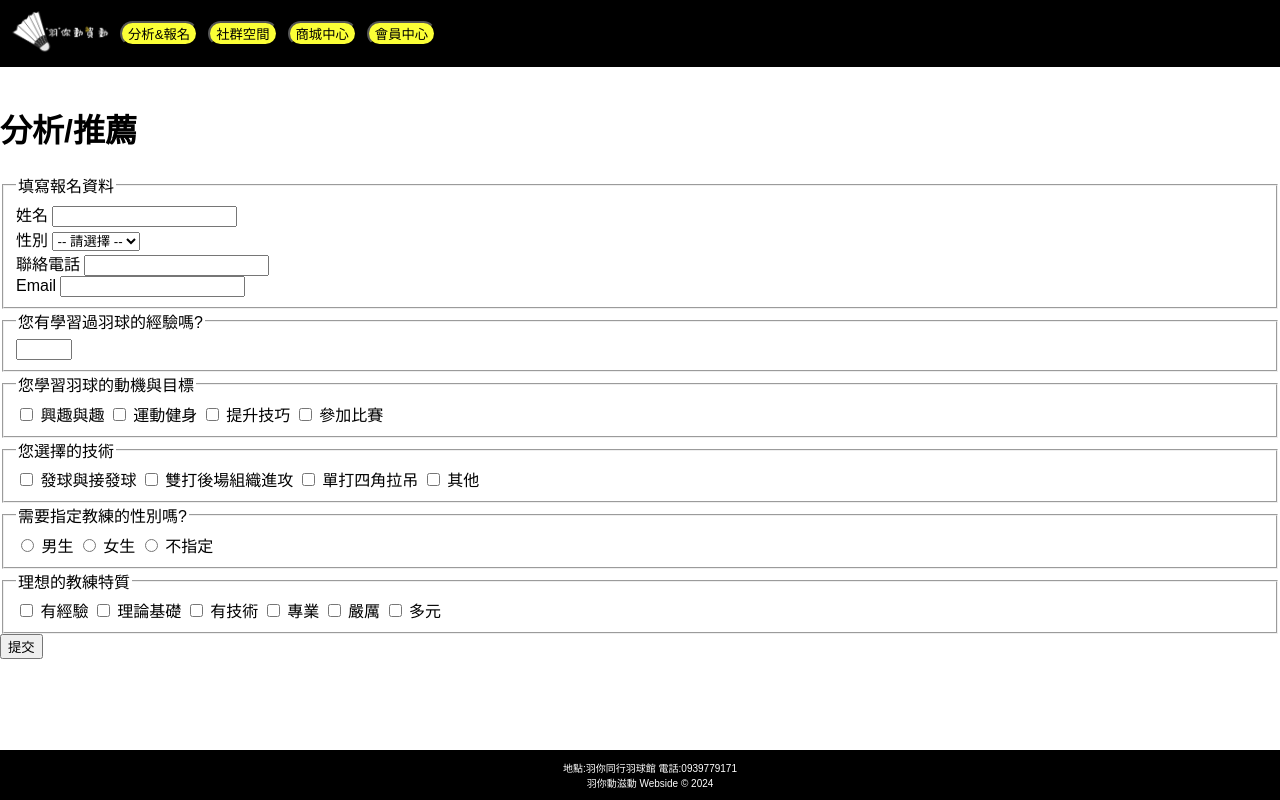
After one commit to badminton113405/Badminton113405, a Django app: page /course_Analysis/ in a window 1280 px wide. The commit adds this page. Run offline with Django 5.2, Linux system fonts and the light colour scheme; some web fonts are replaced.

Commit message:
-修改 分析&報名頁面

```diff
--- a/BADMINTON/app/templates/base.html
+++ b/BADMINTON/app/templates/base.html
@@ -85,7 +85,7 @@
 <body>
     <div class="header-container" id="headerContainer">
         <a href="/"><img src="{% static 'images/Logonew.png' %}" alt="badminton" class="icon" /></a>
-        <a href="{% url 'course_Registration' %}"><button class="nav-button">分析&報名</button></a>
+        <a href="{% url 'course_Analysis_Registration' %}"><button class="nav-button">分析&報名</button></a>
         <a href="{% url 'community' %}"><button class="nav-button">社群空間</button></a>
         <a href="{% url 'mall' %}"><button class="nav-button">商城中心</button></a>
         <a href="{% url 'member_redirect' %}"><button class="nav-button">會員中心</button></a>
--- /dev/null
+++ b/BADMINTON/app/templates/course_Analysis.html
@@ -0,0 +1,99 @@
+{% extends 'base.html' %}
+
+{% load static %}
+
+{% block title %}
+分析/推薦
+{% endblock %}
+
+{% block content %}
+<div class="registration-form">
+    <h1>分析/推薦</h1>
+    <form method="post">
+        {% csrf_token %}
+
+        <!-- 填寫報名資料區 -->
+        <fieldset>
+            <legend>填寫報名資料</legend>
+            <div class="form-group">
+                <label for="name">姓名</label>
+                <input type="text" id="name" name="name" value="{{ form.name.value }}" required>
+            </div>
+            <div class="form-group">
+                <label for="gender">性別</label>
+                <select id="gender" name="gender" required>
+                    <option value="" disabled {% if not form.gender.value %}selected{% endif %}>-- 請選擇 --</option>
+                    <option value="male" {% if form.gender.value == 'male' %}selected{% endif %}>男</option>
+                    <option value="female" {% if form.gender.value == 'female' %}selected{% endif %}>女</option>
+                    <option value="other" {% if form.gender.value == 'other' %}selected{% endif %}>其他</option>
+                </select>
+            </div>
+            <div class="form-group">
+                <label for="phone">聯絡電話</label>
+                <input type="text" id="phone" name="phone" value="{{ form.phone.value }}" required>
+            </div>
+            <div class="form-group">
+                <label for="email">Email</label>
+                <input type="email" id="email" name="email" value="{{ form.email.value }}" required>
+            </div>
+        </fieldset>
+
+        <!-- 學習經驗 -->
+        <fieldset>
+            <legend>您有學習過羽球的經驗嗎?</legend>
+            <div class="form-group">
+                <input type="number" name="grade" min="1" max="18" value="{{ form.grade.value }}" required>
+            </div>
+        </fieldset>
+
+        <!-- 動機與目標 -->
+        <fieldset>
+            <legend>您學習羽球的動機與目標</legend>
+            <div class="form-group">
+                <label><input type="checkbox" name="motivation" value="興趣與趣" {% if '興趣與趣' in form.motivation.value %}checked{% endif %}> 興趣與趣</label>
+                <label><input type="checkbox" name="motivation" value="運動健身" {% if '運動健身' in form.motivation.value %}checked{% endif %}> 運動健身</label>
+                <label><input type="checkbox" name="motivation" value="提升技巧" {% if '提升技巧' in form.motivation.value %}checked{% endif %}> 提升技巧</label>
+                <label><input type="checkbox" name="motivation" value="參加比賽" {% if '參加比賽' in form.motivation.value %}checked{% endif %}> 參加比賽</label>
+            </div>
+        </fieldset>
+
+        <!-- 選擇的技術 -->
+        <fieldset>
+            <legend>您選擇的技術</legend>
+            <div class="form-group">
+                <label><input type="checkbox" name="techniques" value="發球與接發球" {% if '發球與接發球' in form.techniques.value %}checked{% endif %}> 發球與接發球</label>
+                <label><input type="checkbox" name="techniques" value="雙打後場組織進攻" {% if '雙打後場組織進攻' in form.techniques.value %}checked{% endif %}> 雙打後場組織進攻</label>
+                <label><input type="checkbox" name="techniques" value="單打四角拉吊" {% if '單打四角拉吊' in form.techniques.value %}checked{% endif %}> 單打四角拉吊</label>
+                <label><input type="checkbox" name="techniques" value="其他" {% if '其他' in form.techniques.value %}checked{% endif %}> 其他</label>
+            </div>
+        </fieldset>
+
+        <!-- 指定教練的性別 -->
+        <fieldset>
+            <legend>需要指定教練的性別嗎?</legend>
+            <div class="form-group">
+                <label><input type="radio" name="coachGender" value="male" {% if form.coachGender.value == 'male' %}checked{% endif %}> 男生</label>
+                <label><input type="radio" name="coachGender" value="female" {% if form.coachGender.value == 'female' %}checked{% endif %}> 女生</label>
+                <label><input type="radio" name="coachGender" value="not-specified" {% if form.coachGender.value == 'not-specified' %}checked{% endif %}> 不指定</label>
+            </div>
+        </fieldset>
+
+        <!-- 理想的教練特質 -->
+        <fieldset>
+            <legend>理想的教練特質</legend>
+            <div class="form-group">
+                <label><input type="checkbox" name="coachTraits" value="有經驗" {% if '有經驗' in form.coachTraits.value %}checked{% endif %}> 有經驗</label>
+                <label><input type="checkbox" name="coachTraits" value="理論基礎" {% if '理論基礎' in form.coachTraits.value %}checked{% endif %}> 理論基礎</label>
+                <label><input type="checkbox" name="coachTraits" value="有技術" {% if '有技術' in form.coachTraits.value %}checked{% endif %}> 有技術</label>
+                <label><input type="checkbox" name="coachTraits" value="專業" {% if '專業' in form.coachTraits.value %}checked{% endif %}> 專業</label>
+                <label><input type="checkbox" name="coachTraits" value="嚴厲" {% if '嚴厲' in form.coachTraits.value %}checked{% endif %}> 嚴厲</label>
+                <label><input type="checkbox" name="coachTraits" value="多元" {% if '多元' in form.coachTraits.value %}checked{% endif %}> 多元</label>
+            </div>
+        </fieldset>
+
+
+
+        <button type="submit">提交</button>
+    </form>
+</div>
+{% endblock %}
--- a/BADMINTON/app/urls.py
+++ b/BADMINTON/app/urls.py
@@ -43,6 +43,8 @@ urlpatterns = [
     path('product07/', views.product07, name='product07'),
     path('product08/', views.product08, name='product08'),
     path('course_Registration/', views.course_Registration, name='course_Registration'),
+    path('course_Analysis/', views.course_Analysis, name='course_Analysis'),
+    path('course_Analysis_Registration/', views.course_Analysis_Registration, name='course_Analysis_Registration'),
     #path('register/', ReservationView.as_view(), name='register'),
     #path('register_course/', CourseRegistrationView.as_view(), name='register_course'),
 ]
--- a/BADMINTON/app/views.py
+++ b/BADMINTON/app/views.py
@@ -90,8 +90,14 @@ def product07(request):
 def product08(request):
     return render(request, 'product08.html')
 
+def course_Analysis_Registration(request):
+    return render(request, 'course_Analysis_Registration.html')
+
 def course_Registration(request):
     return render(request, 'course_Registration.html')
+
+def course_Analysis(request):
+    return render(request, 'course_Analysis.html')
 
 #----------------------------------------------------------
 # app/views.py
```
Also changed, not shown: BADMINTON/app/templates/course_Analysis_Registration.html (added, +23 -0 lines), BADMINTON/app/templates/course_Registration.html (+3 -82 lines).
